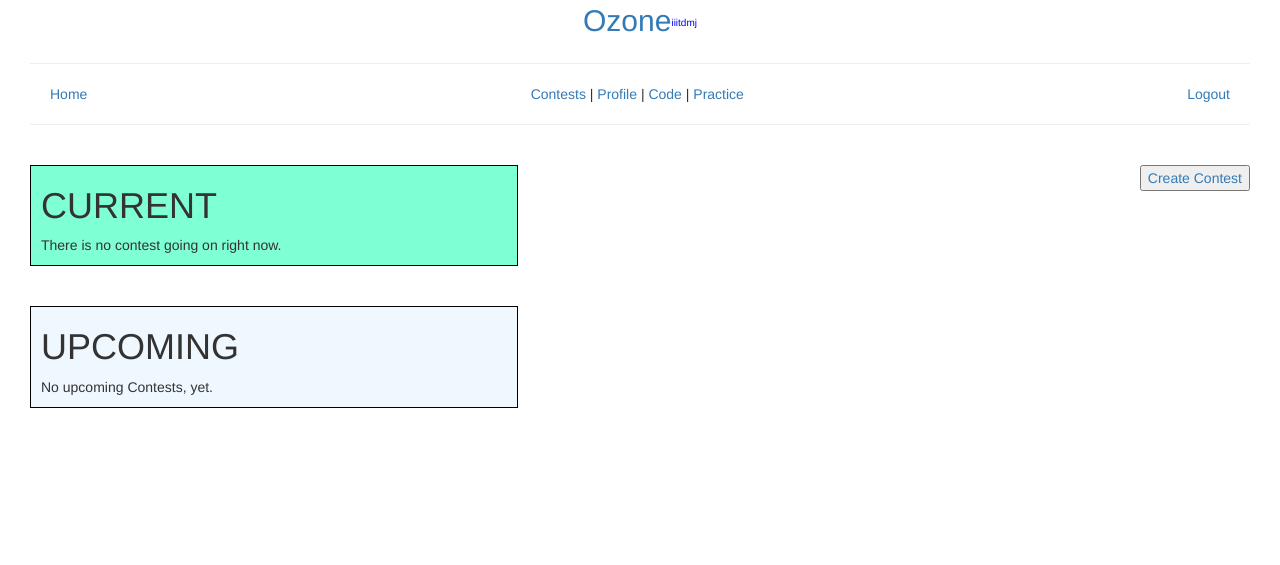
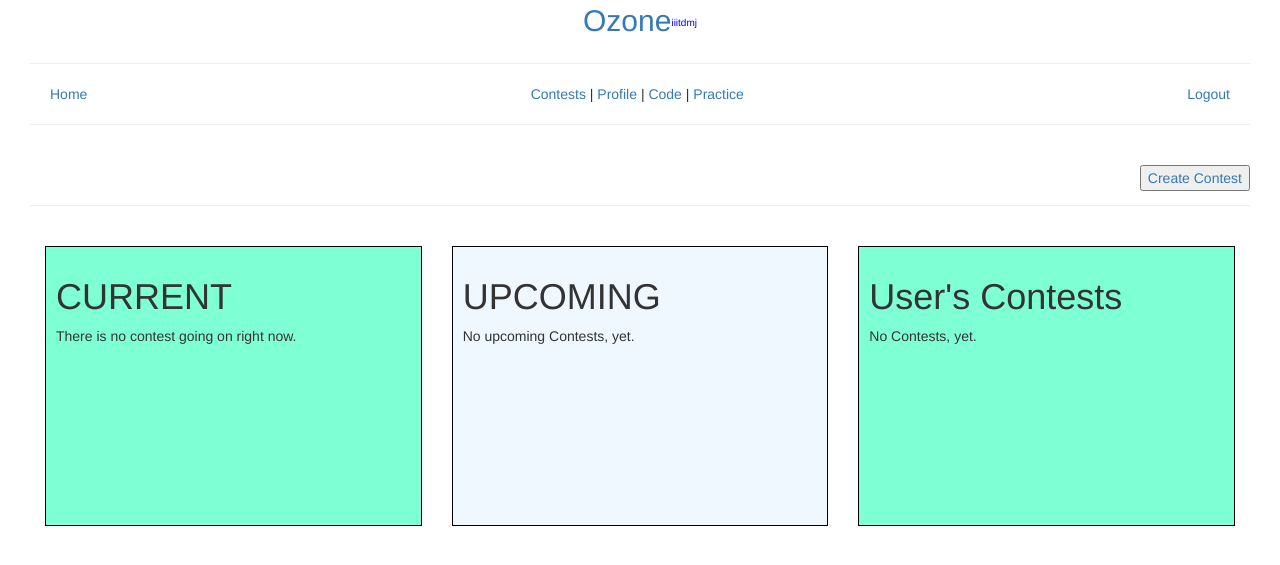
Before and after one commit to Samy-33/Ozone, a Django app: page /contests/ in a window 1280 px wide. Shown: the top 565 px of the page. Run offline with Django 3.2, Linux system fonts and the light colour scheme; the visitor is signed in with stand-in values (Sample User, id 1); data that the repository does not hold is empty; some libraries are stand-ins or nearby versions.

Commit message:
improved view of contests page

```diff
--- a/contests/static/contests/css/contest.css
+++ b/contests/static/contests/css/contest.css
@@ -1,22 +1,19 @@
 .upcoming{
 	border: solid 1px black;
-	width:40%;
 	background-color:aliceblue;
-	padding-left:10px;
-	padding-bottom:10px;
+	padding:10px;
+	height:20em;
+	overflow-y:auto;
 }
 
 .current{
 	border: solid 1px black;
-	width:40%;
 	background-color: aquamarine;
-	padding-left:10px;
-	padding-bottom:10px;
+	padding:10px;
+	height:20em;
+	overflow-y:auto;
 }
 
-a .cont{
-	margin-left:30px;
-}
 
 dl{
 	margin-left:20px;
--- a/contests/templates/contests/contests.html
+++ b/contests/templates/contests/contests.html
@@ -4,6 +4,10 @@
 
 <span style='float:right;'><a href='create/'><button>Create Contest</button></a></span>
 <link href='{% static "contests/css/contest.css" %}' rel='stylesheet' type='text/css' />
+<br><hr><br>
+<div class="row container-fluid">
+	<div class="col-lg-4">
+
 		<div class="current">
 			<h1> CURRENT </h1>
 			{% if current %}
@@ -21,7 +25,8 @@
 				There is no contest going on right now.
 			{% endif %}
 		</div>
-<br><br>
+	</div>
+	<div class="col-lg-4">
 		<div class="upcoming">
 			<h1> UPCOMING</h1>
 			{% if upcoming %}
@@ -39,4 +44,25 @@
 				No upcoming Contests, yet.
 			{% endif %}
 		</div>
+	</div>
+	<div class="col-lg-4">
+		<div class="current">
+			<h1> User's Contests</h1>
+			{% if usrs_contest %}
+				{% for contest in usrs_contest %}
+
+					<a href="q/{{ contest.contest_code }}/">
+						<div class="cont">
+							<h2>
+								{{contest.name}}
+							</h2><br>
+						</div>
+					</a><br><br>
+				{% endfor %}
+			{% else %}
+				No Contests, yet.
+			{% endif %}
+		</div>
+	</div>
+</div>
 {% endblock %}
--- a/contests/templates/contests/editc.html
+++ b/contests/templates/contests/editc.html
@@ -14,7 +14,9 @@
 		<p>You can't edit this contest</p>
 	{% else %}
 
-		<a href="/contests/q/edit/{{contest.contest_code}}/a/"><button>Add New Question</button></a><br><br>
+		{% if aled %}
+			<a href="/contests/q/edit/{{contest.contest_code}}/a/"><button>Add New Question</button></a><br><br>
+		{% endif %}
 		<table class="table table-bordered"><tbody>
 			{% for prob in contest.problem_set.all %}
 				<tr>
--- a/contests/views.py
+++ b/contests/views.py
@@ -23,7 +23,7 @@ def index(request):
 	except:
 		current = []
 	try:
-		usrs_contest = Contest.objects.get(username=request.user.username)
+		usrs_contest = Contest.objects.filter(Q(username=request.user.username))
 	except:
 		usrs_contest = []
 	return render(request, 'contests/contests.html', {'upcoming':upcoming, 'current':current, 'usrs_contest':usrs_contest})
@@ -73,7 +73,9 @@ def editc(request, code):
 	con = get_object_or_404(Contest, Q(contest_code=code)&Q(end_date__gte=datetime.datetime.now()))
 
 	if(con.admin == request.user):
-		return render(request, 'contests/editc.html', {'contest':con})
+		if(con.end_date >= datetime.datetime.now()): aled = True
+		else: aled = False
+		return render(request, 'contests/editc.html', {'contest':con, 'aled':aled})
 	return render(request, 'contests/editc.html', {'contest':False})
 
 
```
Lines whose indentation alone changed are shown as unchanged.
